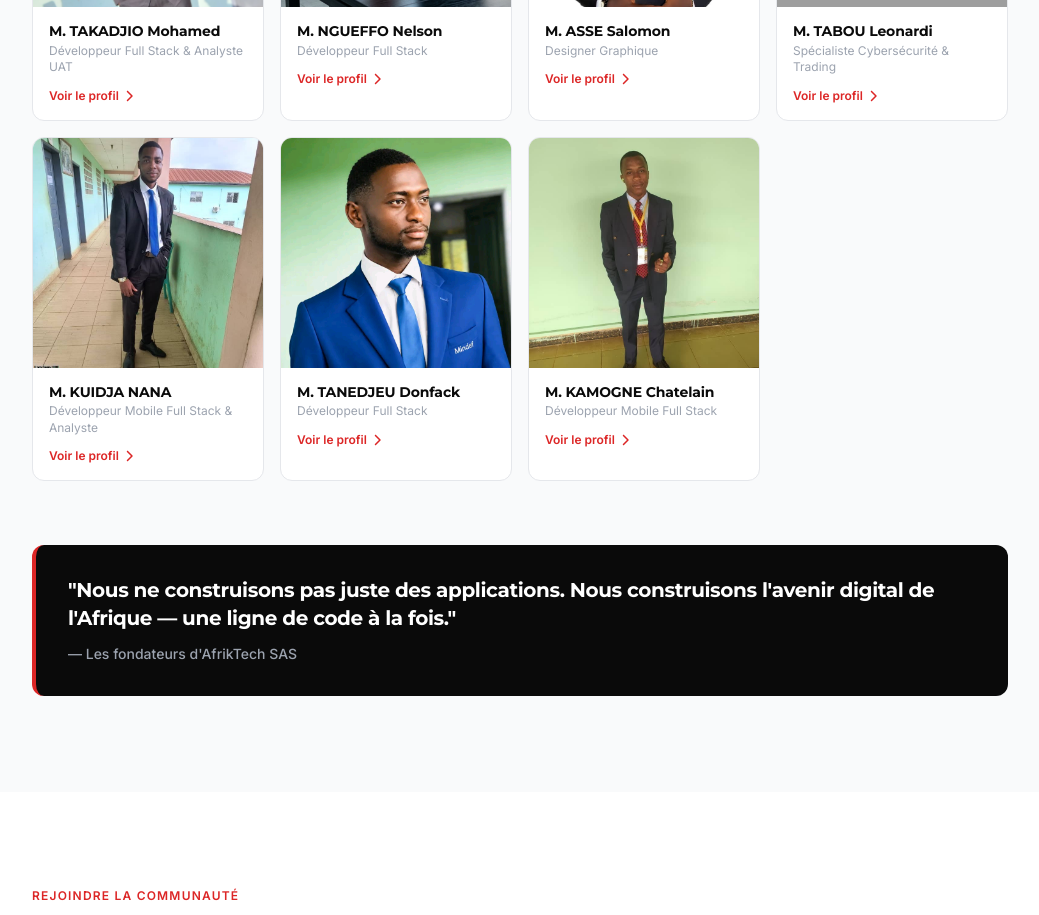
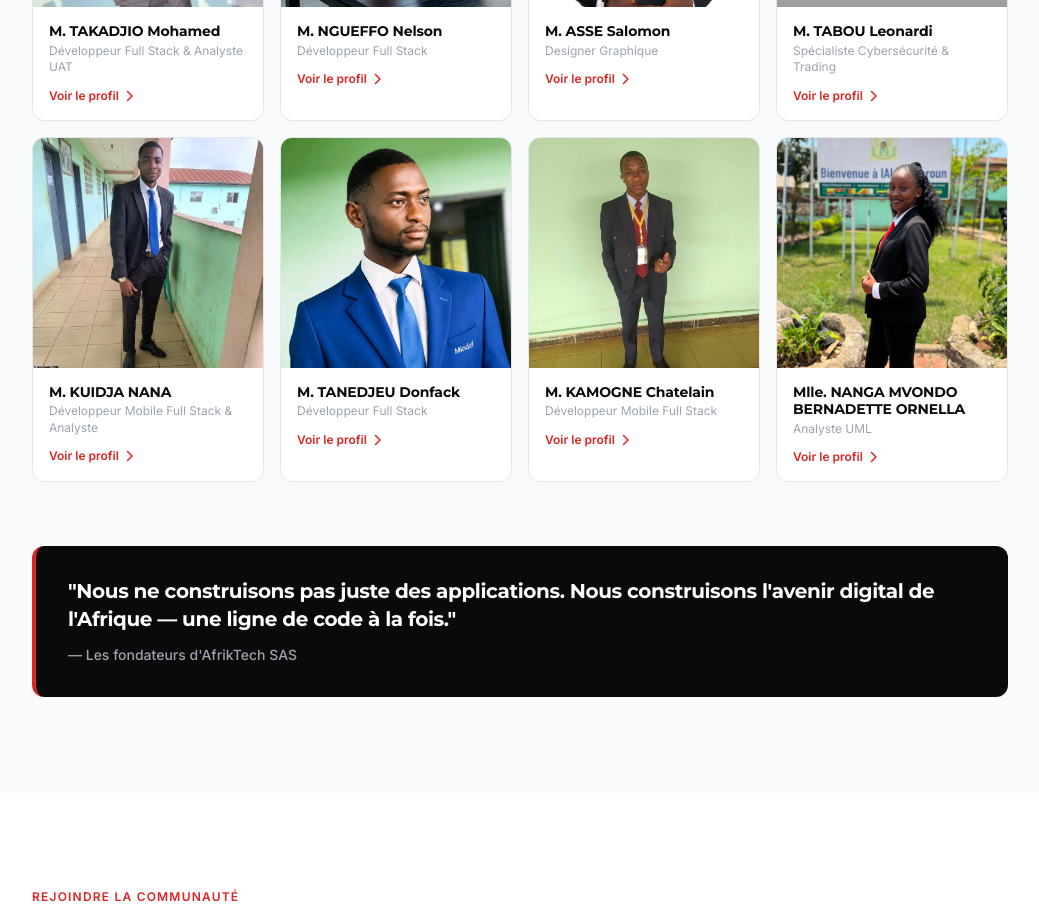
Before and after one commit to MohamedLegrand/afriktechsas, a React (Vite) app: page /apropos in a window 1280 px wide. Shown: the part 3420-4335 px from the top of the page, without its empty margins (120-1159 px from the left). Built offline with nearby package versions, Linux system fonts and the light colour scheme; grey boxes are pictures that could not be loaded.

Commit message:
Ajout du profil de Ornella

```diff
--- a/src/data/membersData.js
+++ b/src/data/membersData.js
@@ -132,4 +132,20 @@ export const members = [
       { category: 'Publication & Outils', items: ['Google Play Store', 'App Store', 'Git', 'Figma'] },
     ],
   },
+  {
+    slug: 'ornella-nanga',
+    name: 'Mlle. NANGA MVONDO BERNADETTE ORNELLA',
+    role: 'Analyste UML',
+    image: '/images/membres/ornella.jpeg',
+    tagline: "L'analyse des systèmes d'information est un art — je transforme les besoins en modèles clairs et exploitables.",
+    bio: [
+      "ORNELLA NANGA est une analyste UML passionnée, spécialisée dans l'analyse et la modélisation des systèmes d'information. Elle excelle dans la transformation des besoins fonctionnels en modèles UML clairs et exploitables, facilitant ainsi la communication entre les parties prenantes et les équipes de développement.",
+      "Avec une solide formation en ingénierie logicielle, ORNELLA maîtrise les techniques de modélisation UML pour représenter graphiquement les architectures des systèmes informatiques. Elle est particulièrement efficace dans l'identification et l'analyse des exigences, ainsi que dans la conception de diagrammes de cas d'utilisation, de séquence, d'activité et de classe.",
+      "ORNELLA est reconnue pour son attention aux détails et sa capacité à simplifier des problèmes complexes en modèles compréhensibles. Son approche méthodique permet de garantir que les solutions développées répondent précisément aux besoins identifiés.",
+      "Dans l'équipe, ORNELLA joue un rôle clé dans l'analyse des besoins et la conception des architectures logicielles, contribuant ainsi à la réussite des projets informatiques."
+    ],
+    skills: [
+      { category: 'Modélisation UML', items: ['Power AMC'] },
+    ],
+  },
 ]
```
Also changed, not shown: public/images/membres/ornella.jpeg (added).
